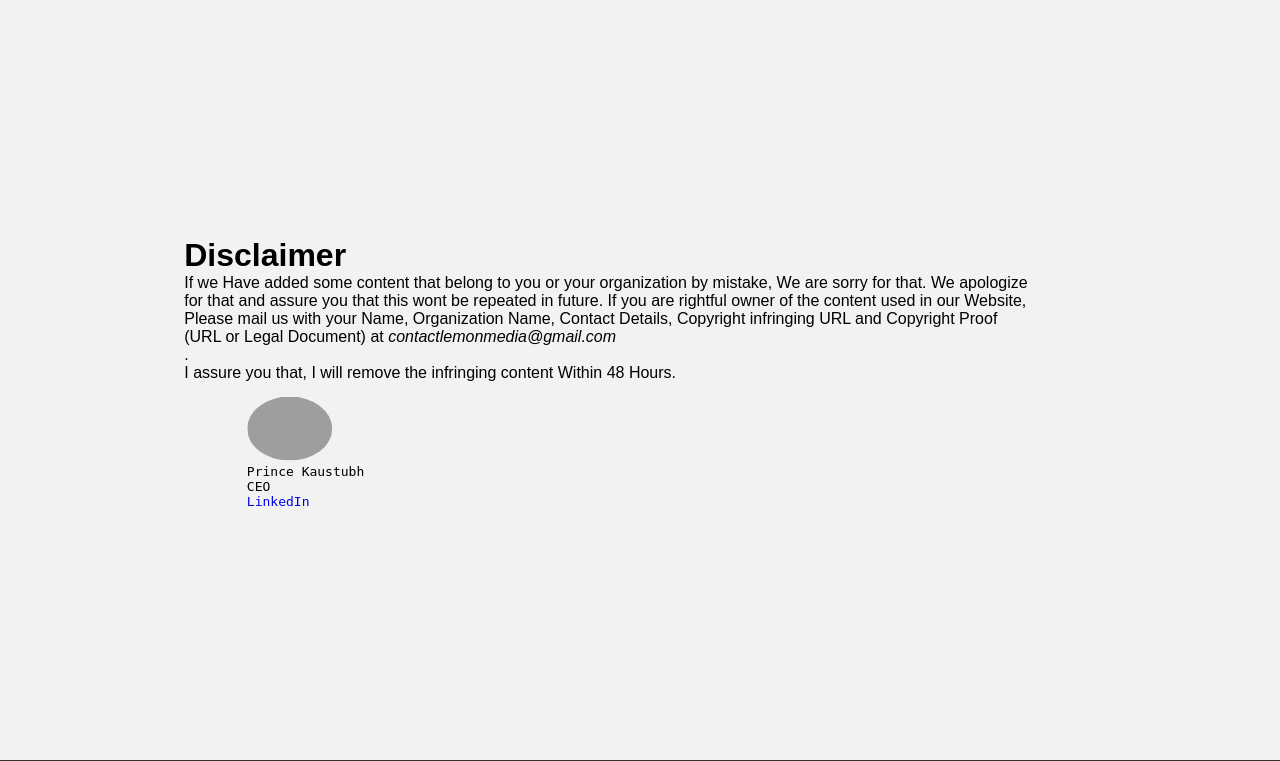
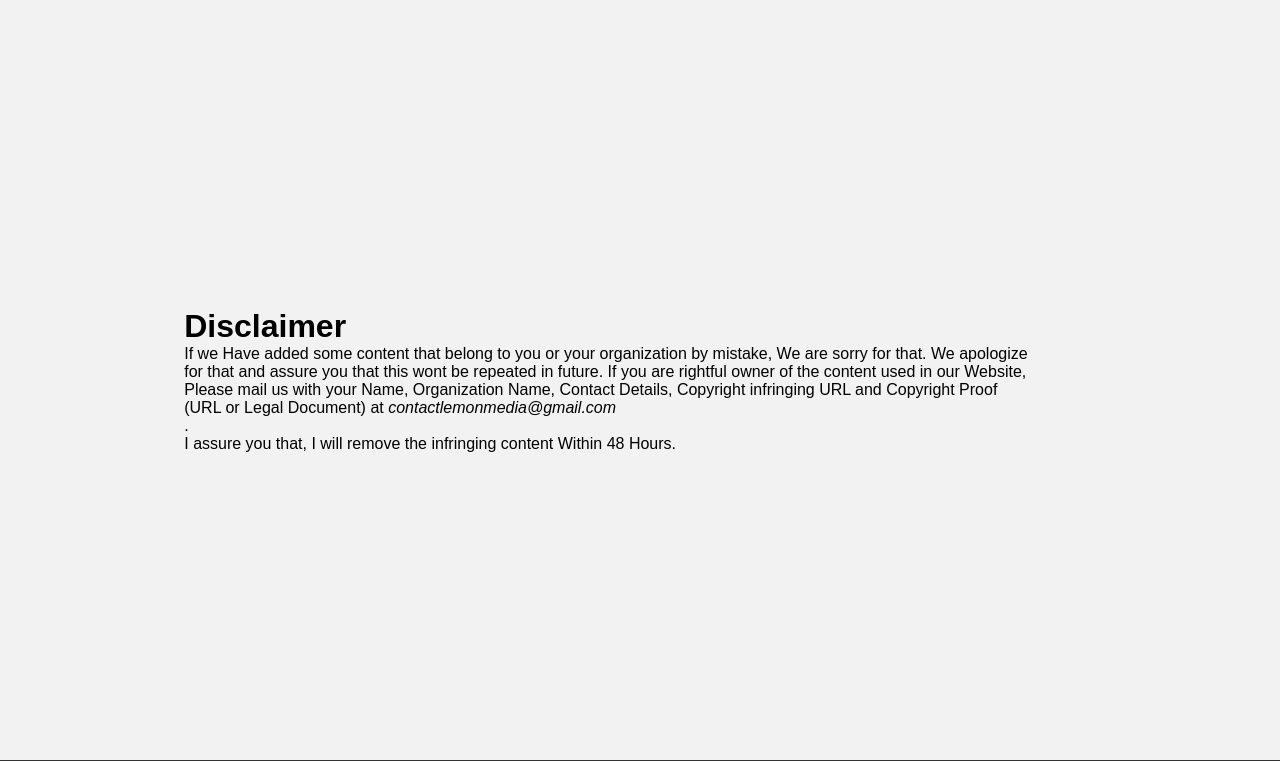
Before and after one commit to tanishka2004/courses-website, a Flask app: page /disclaimer in a window 1280 px wide. Shown: the part 46-807 px from the top of the page. Run offline with Flask 3, Linux system fonts and the light colour scheme; grey boxes are pictures that could not be loaded.

Commit message:
minor changes

```diff
--- a/templates/disclaimer.html
+++ b/templates/disclaimer.html
@@ -8,14 +8,6 @@
             content used in our Website, Please mail us with your Name, Organization Name, Contact Details, Copyright
             infringing URL and Copyright Proof (URL or Legal Document) at <em>contactlemonmedia@gmail.com</em></p>.
         <p>I assure you that, I will remove the infringing content Within 48 Hours.</p>
-
-        <pre>
-
-        <img src="https://media.licdn.com/dms/image/D5603AQE1_-xGD6AHkw/profile-displayphoto-shrink_800_800/0/1682958185650?e=2147483647&v=beta&t=TmF0scVjqdUyywr6T7Zlqw28T8sucXSn99Es-6cmIiQ" alt="DP Image" class="avatar"/>
-        Prince Kaustubh
-        CEO
-        <a href="https://in.linkedin.com/in/princekaustubh">LinkedIn</a>
-    </pre>
     </div>
 </div>
 {% endblock %}
```
